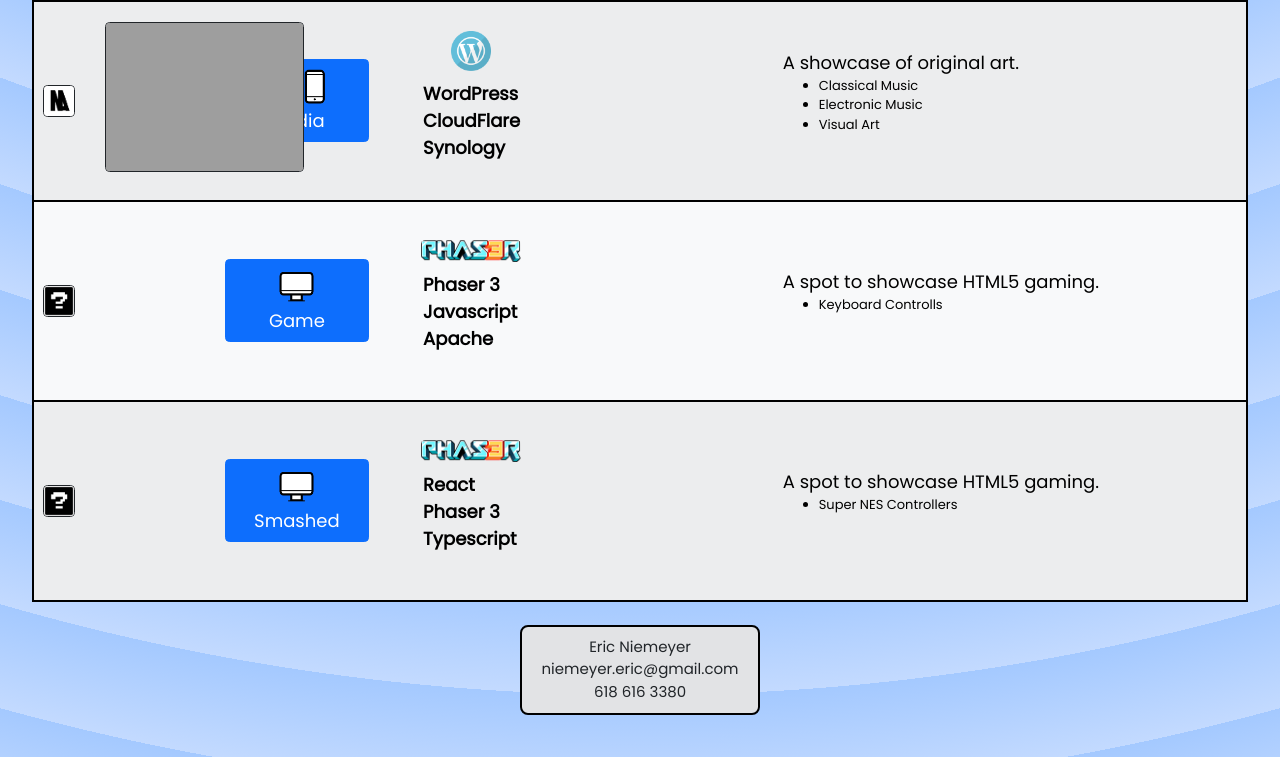
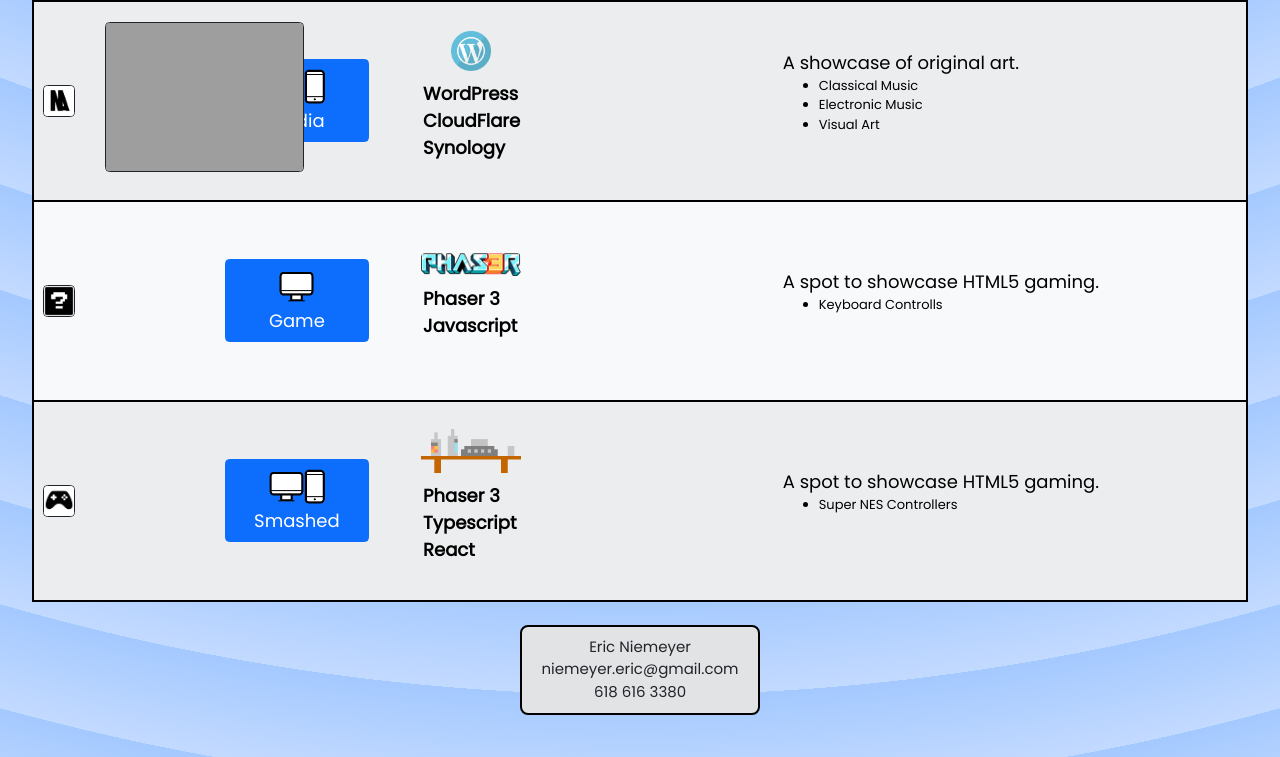
Before and after one commit to niembro64/PythonExam7, a Flask app: page /projects in a window 1280 px wide. Shown: the part 1005-1762 px from the top of the page. Run offline with Flask 2, Linux system fonts and the light colour scheme; parts of the project's set-up code (start-up, migrations or seed data) failed here and were passed over; grey boxes are pictures that could not be loaded.

Commit message:
smashed added

```diff
--- a/flask_app/static/style_projects.css
+++ b/flask_app/static/style_projects.css
@@ -85,7 +85,7 @@ body {
 #thumb2 {
     position: absolute;
     top: 0px;
-    image-rendering: crisp-edges;
+    /* image-rendering: crisp-edges; */
     /* z-index: -1; */
 
     /* max-width: 50px;  */
--- a/flask_app/templates/projects.html
+++ b/flask_app/templates/projects.html
@@ -550,7 +550,6 @@
                             <ul>
                                 <li>Phaser 3</li>
                                 <li>Javascript</li>
-                                <li>Apache</li>
                             </ul>
                         </td>
                         <td id="goaway500">
@@ -568,7 +567,7 @@
                             <img
                                 id="icon"
                                 class="border border-dark rounded"
-                                src="../static/qblack.png"
+                                src="../static/controller.png"
                                 alt="x"
                                 width="32"
                                 height="32"
@@ -583,7 +582,7 @@
                                 href="http://smashed.niembro64.com/"
                             >
                                 <img
-                                    src="../static/dtb.png"
+                                    src="../static/dmtb.png"
                                     alt="x"
                                     height="40"
                                 />
@@ -596,16 +595,16 @@
                                 class="d-flex align-items-center justify-content-center py-2"
                             >
                                 <img
-                                    src="../static/p3.png"
+                                    src="../static/table.png"
                                     class="rounded"
                                     alt="x"
                                     width="100"
                                 />
                             </div>
                             <ul>
-                                <li>React</li>
                                 <li>Phaser 3</li>
                                 <li>Typescript</li>
+                                <li>React</li>
                             </ul>
                         </td>
                         <td id="goaway500">
```
Also changed, not shown: flask_app/static/controller.png (added), flask_app/static/kirby.png (added), flask_app/static/link.png (added), flask_app/static/mario.png (added), flask_app/static/pikachu.png (added), flask_app/static/table.png (added), flask_app/static/the_boys.png (added).
